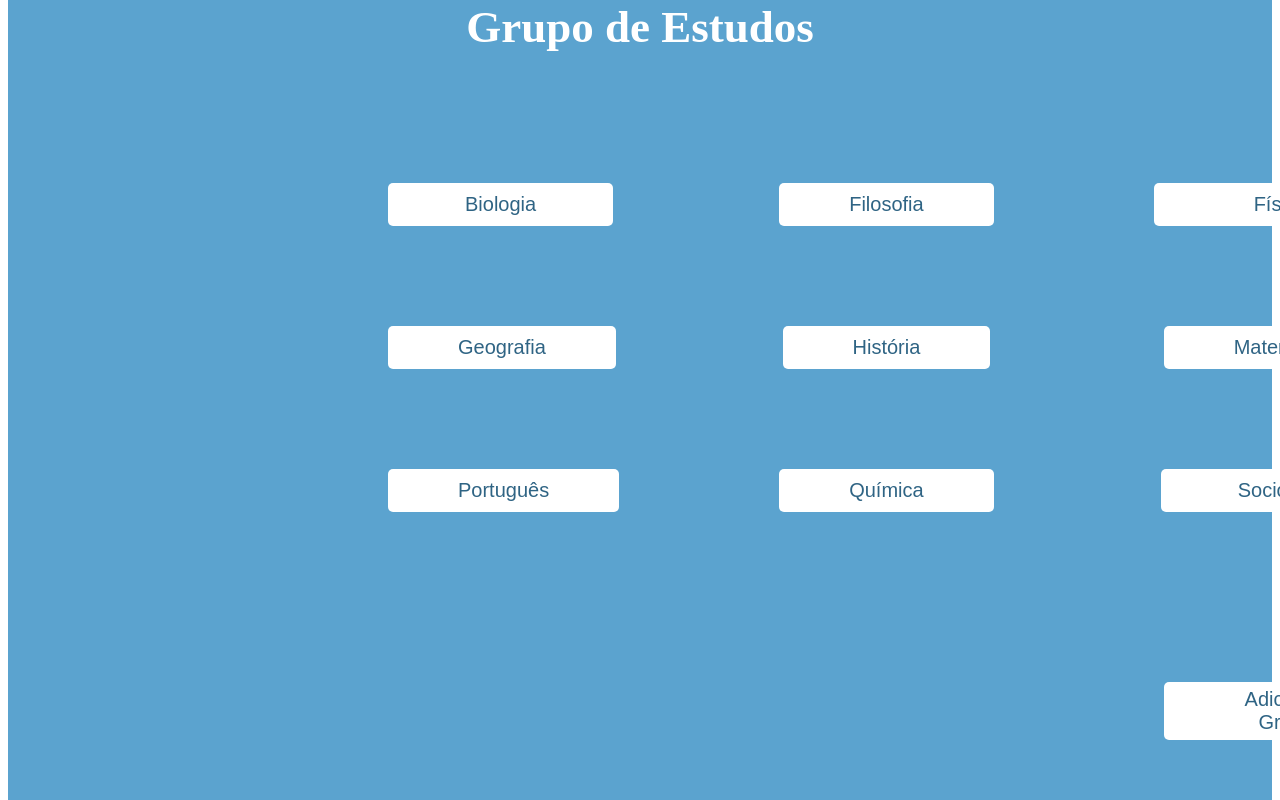
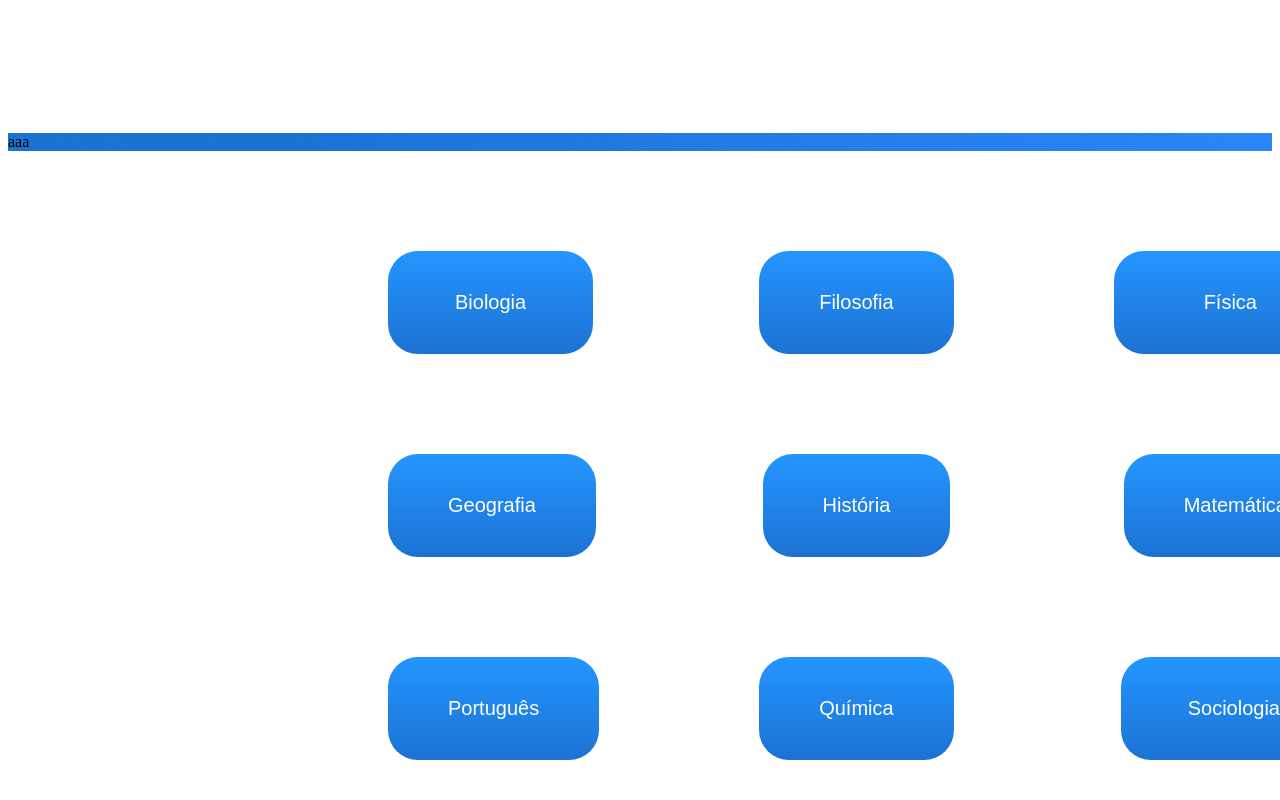
Before and after one commit to 2info3-Hackathon/frontend, a Vue app: page / in a window 1280 px wide. Shown: the part 700-1500 px from the top of the page. Built offline with nearby package versions, Linux system fonts and the light colour scheme.

Commit message:
FEAT: Reorganização do css #1

```diff
--- a/src/assets/main.css
+++ b/src/assets/main.css
@@ -8,14 +8,10 @@
 }
 
 button{
-  background-color: white;
-  color: #2F6484;
+  background: linear-gradient(#2495FF, #1C72D3);
+  color: white;
   border: none;
-  border-radius: 5px;
-}
-
-.fundo{
-  background-color: #5BA3CF;
+  border-radius: 30px;
 }
 
 .fundo button{
--- a/src/views/GrupoEstudos.vue
+++ b/src/views/GrupoEstudos.vue
@@ -53,6 +53,10 @@ function adicionar(){
     Grupo de Estudos
   </h1>
 
+  <section class="conteudo">
+    <p>aaa</p>
+  </section>
+
   <section class="botoes">
     <div class="primeiracoluna">
       <button class="biologia" @click="irParaBiologia">Biologia</button>
@@ -78,10 +82,6 @@ function adicionar(){
 </template>
 
 <style scoped>
-main{
-  background-color: #5BA3CF;
-}
-
 h1{
   color: white;
   text-align: center;
@@ -90,17 +90,23 @@ h1{
   font-size: 45px;
   font-weight: bolder;
 }
+.conteudo {
+  background-image: url("/public/Union.png");
+  background-size: cover;
+  background-position: center;
+  background-repeat: no-repeat;
+}
 
 .botoes{
   margin: 50px 150px 50px 150px;
   padding: 0 150px 0 150px;
   display: flex;
-  border-radius: 5px;
+  border-radius: 30px;
 }
 
 button{
   margin: 50px 80px 50px 80px;
-  padding: 10px 70px 10px 70px;
+  padding: 40px 60px 40px 60px;
   font-size: 20px;
 }
 
@@ -117,15 +123,15 @@ button{
 }
 
 .biologia{
-  padding: 10px 77px 10px 77px;
+  padding: 40px 67px 40px 67px;
 }
 
 .fisica{
-  padding: 10px 100px 10px 100px;
+  padding: 40px 90px 40px 90px;
 }
 
 .soci{
-  padding: 10px 77px 10px 77px;
+  padding: 40px 67px 40px 67px;
 }
 
 .adicionargp{
```
Also changed, not shown: public/Union.png (added).
